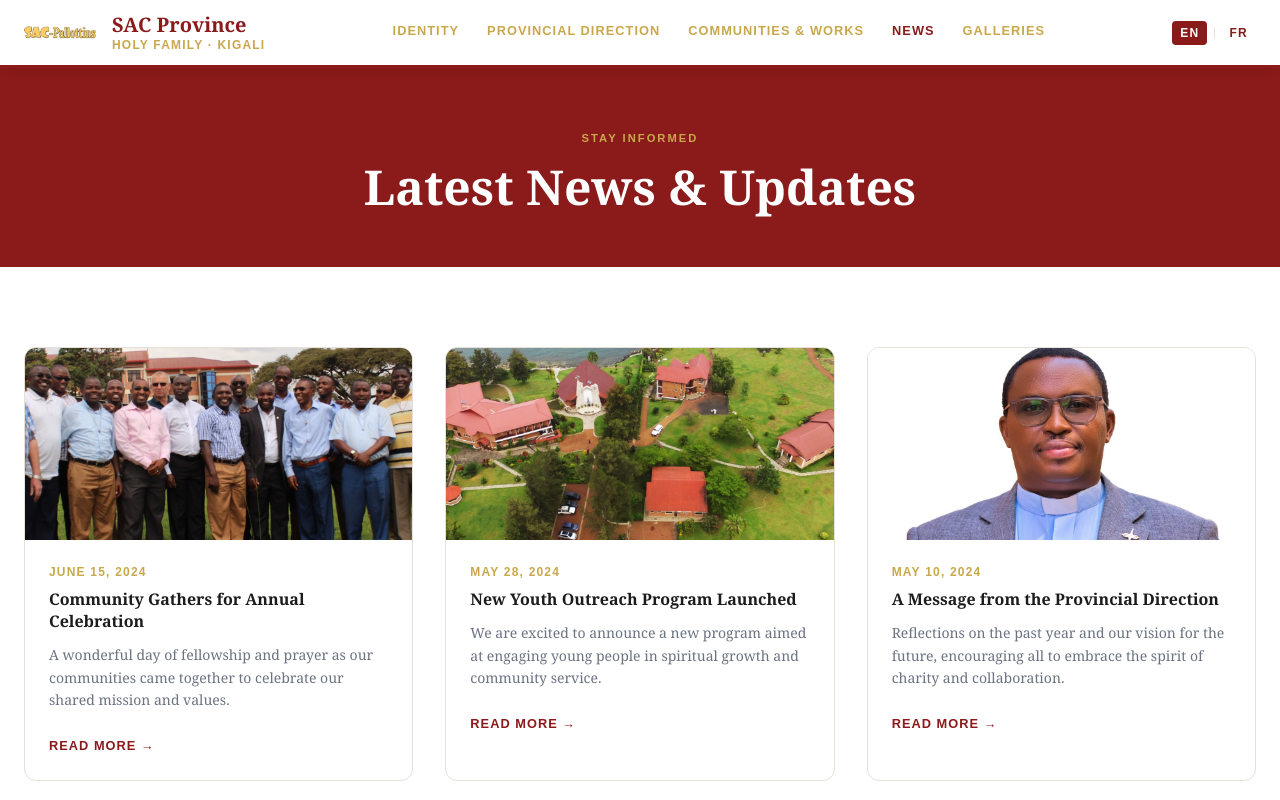
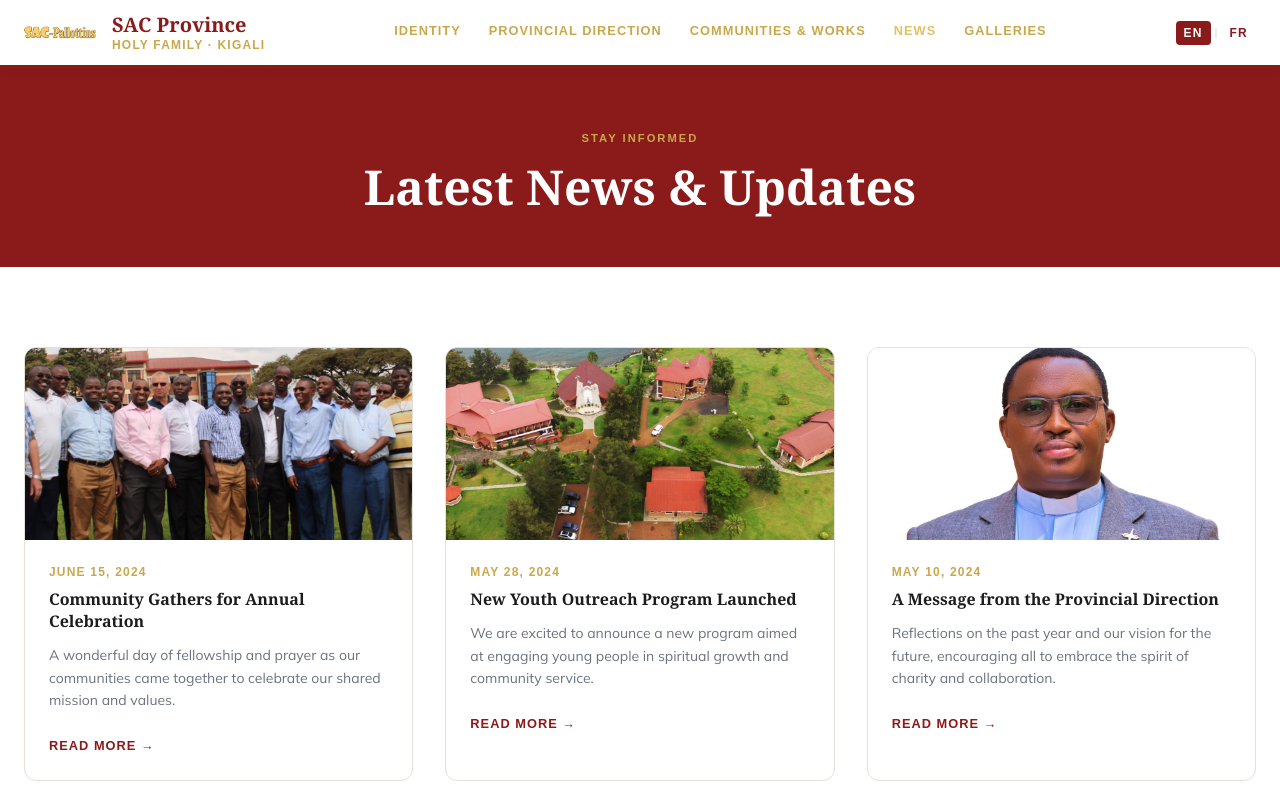
Before and after one commit to Muhinde234/palloti-website, a Next.js app: page /en/news in a window 1280 px wide. Shown: the top 800 px of the page. Built offline with nearby package versions, Linux system fonts and the light colour scheme.

Commit message:
working on the pages

```diff
--- a/app/components/header.tsx
+++ b/app/components/header.tsx
@@ -63,7 +63,7 @@ export const Header = ({ lang, navigation }: HeaderProps) => {
               key={link.href}
               href={link.href}
               className="nav-link"
-              style={{ color: pathname === link.href ? "#8B1A1A" : undefined }}
+              style={{ color: pathname === link.href ? "#E2C06A" : undefined }}
             >
               {link.label}
             </Link>
--- a/app/globals.css
+++ b/app/globals.css
@@ -14,7 +14,7 @@
 body {
   background: var(--white);
   color: var(--dark);
-  font-family: Georgia, 'Times New Roman', serif;
+  font-family: var(--font-mulish), sans-serif;
 }
 
 /* ── Divider ── */
--- a/app/layout.tsx
+++ b/app/layout.tsx
@@ -1,5 +1,13 @@
 import type { Metadata } from "next";
+import { Mulish } from "next/font/google";
 import "./globals.css";
+
+const mulish = Mulish({
+  subsets: ["latin"],
+  weight: ["300", "400", "500", "600", "700", "800"],
+  variable: "--font-mulish",
+  display: "swap",
+});
 
 export const metadata: Metadata = {
   title: "Pallottines — Rwanda Province",
@@ -12,8 +20,8 @@ export default function RootLayout({
   children: React.ReactNode;
 }>) {
   return (
-    <html className="h-full">
-      <body className="min-h-full flex flex-col" style={{ backgroundColor: "var(--pallot-cream)" }}>
+    <html className={`h-full ${mulish.variable}`}>
+      <body className="min-h-full flex flex-col" style={{ backgroundColor: "var(--pallot-cream)", fontFamily: "var(--font-mulish), sans-serif" }}>
         {children}
       </body>
     </html>
```
